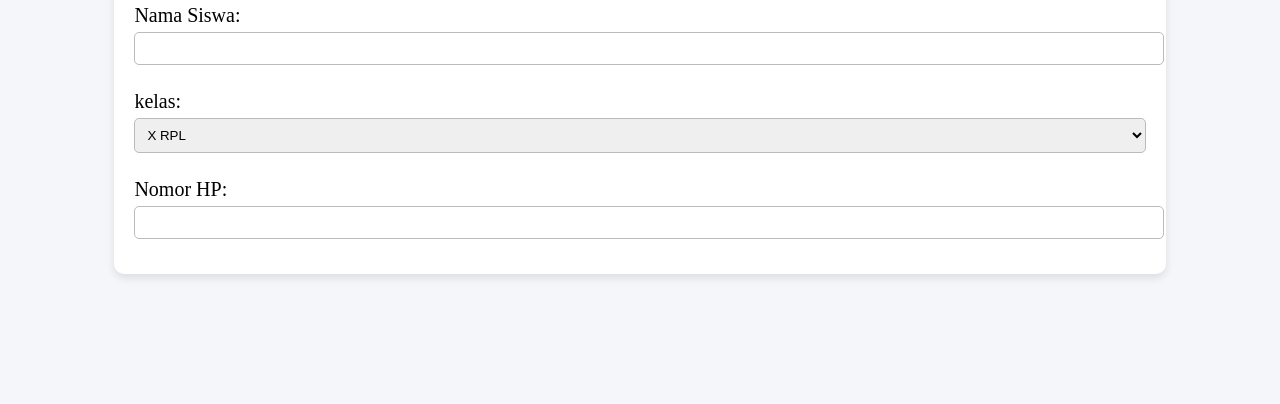
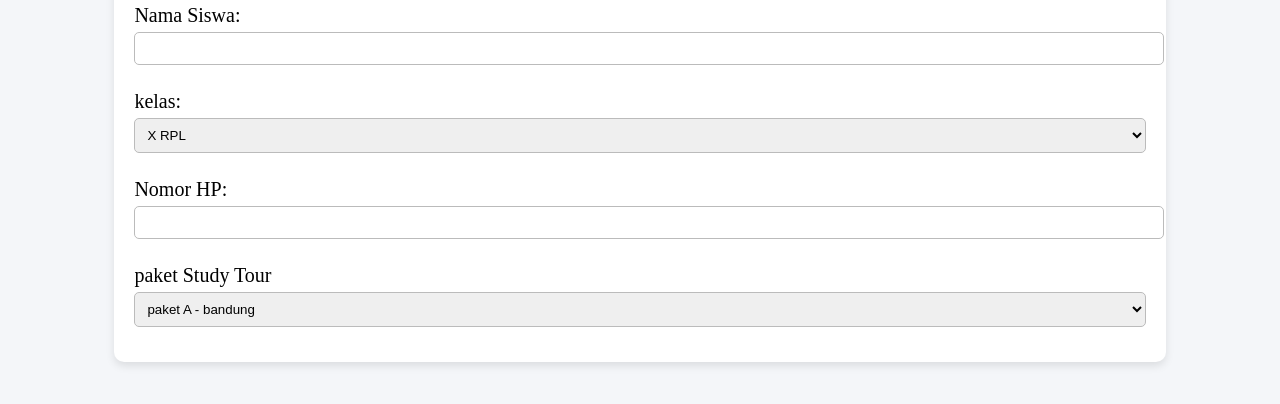
Before and after one commit to nabill7/latihan7, a plain HTML site: page index.html in a window 1280 px wide. Shown: the part 108-512 px from the top of the page. Drawn offline with Linux system fonts and the light colour scheme.

Commit message:
menambah field paket

```diff
--- a/index.html
+++ b/index.html
@@ -59,6 +59,12 @@
 
     <label for="">Nomor HP:</label>
     <input type="tel" name="hp" id="">
+
+    <label for="">paket Study Tour</label>
+    <select name="paket" id="">
+      <option value="">paket A - bandung</option>
+      <option value="">paket B - Yogyakarta</option>
+      <option value="">paket C - Bali</option>
     </form>
  </div>
 </body>
```
